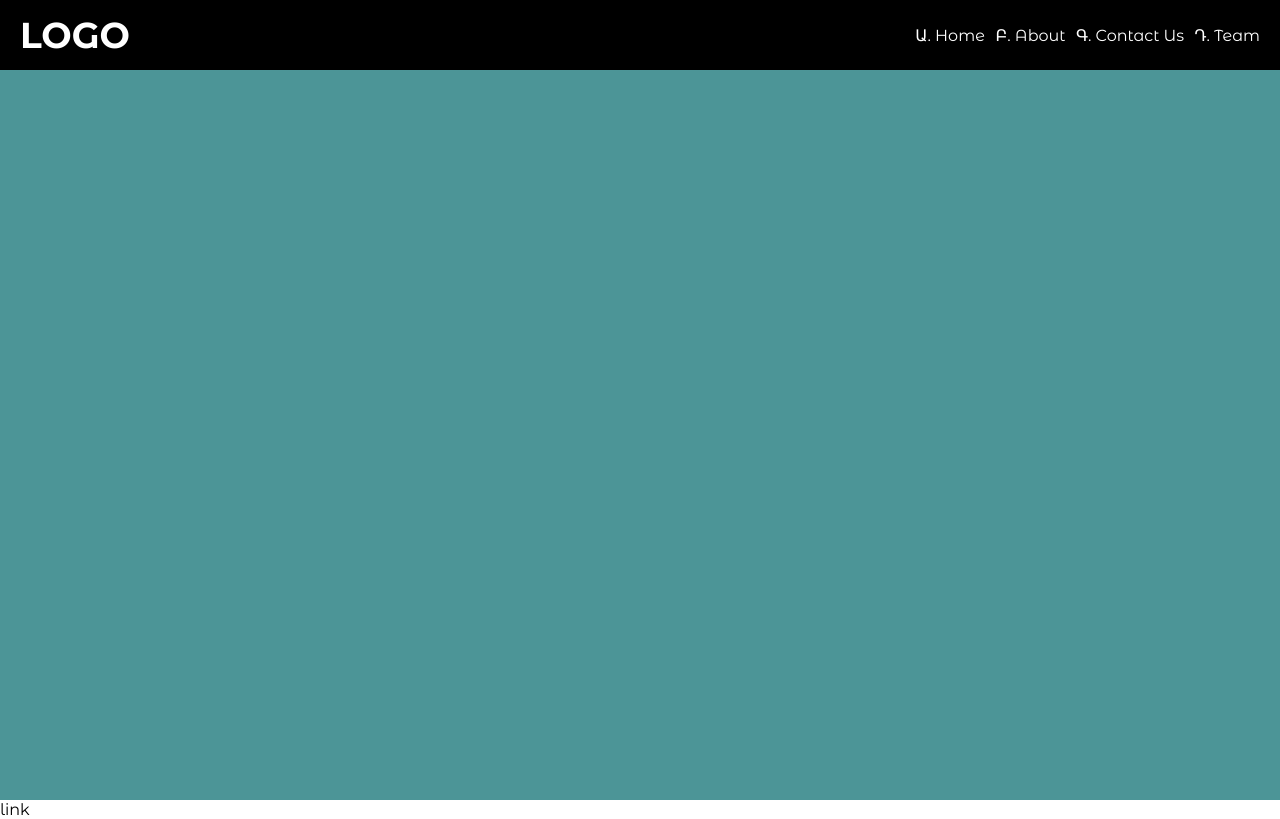
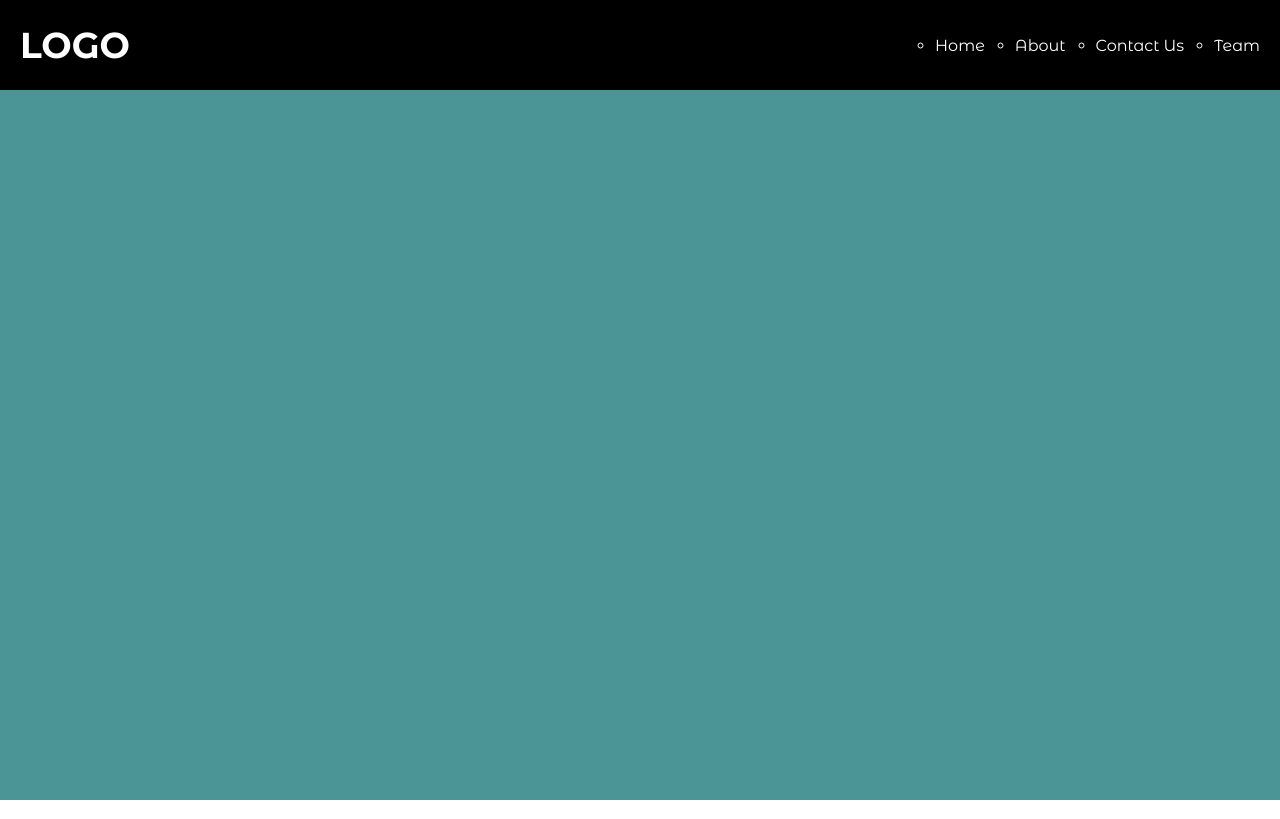
Before and after one commit to beyzgur/pausiber-fe-workshop, a plain HTML site: page index.html in a window 1280 px wide. Drawn offline with Linux system fonts and the light colour scheme.

Commit message:
refactor(style.css): change navbar height

```diff
--- a/index.html
+++ b/index.html
@@ -31,6 +31,5 @@
 
 </nav>
 <main></main>
-<a href="">link</a>
 </body>
 </html>
--- a/style.css
+++ b/style.css
@@ -15,7 +15,7 @@ body{
     height: 100vh;
 }
 nav{
-    height: 70px;
+    height: 90px;
     width: 100%;
     background-color: black;
     color: white;
@@ -25,7 +25,7 @@ nav{
     align-items: center;
 }
 main{
-    height: calc(100% - 70px);
+    height: calc(100% - 90px);
     background-color: rgb(76, 149, 151);
 }
 .logo-container{
@@ -36,7 +36,7 @@ main{
     display: flex;
     align-items: center;
     justify-content: center;
-    list-style:armenian;
+    list-style:circle;
 }
 .nav-container ul .nav-link:last-child{
     margin-right: 0;
```
